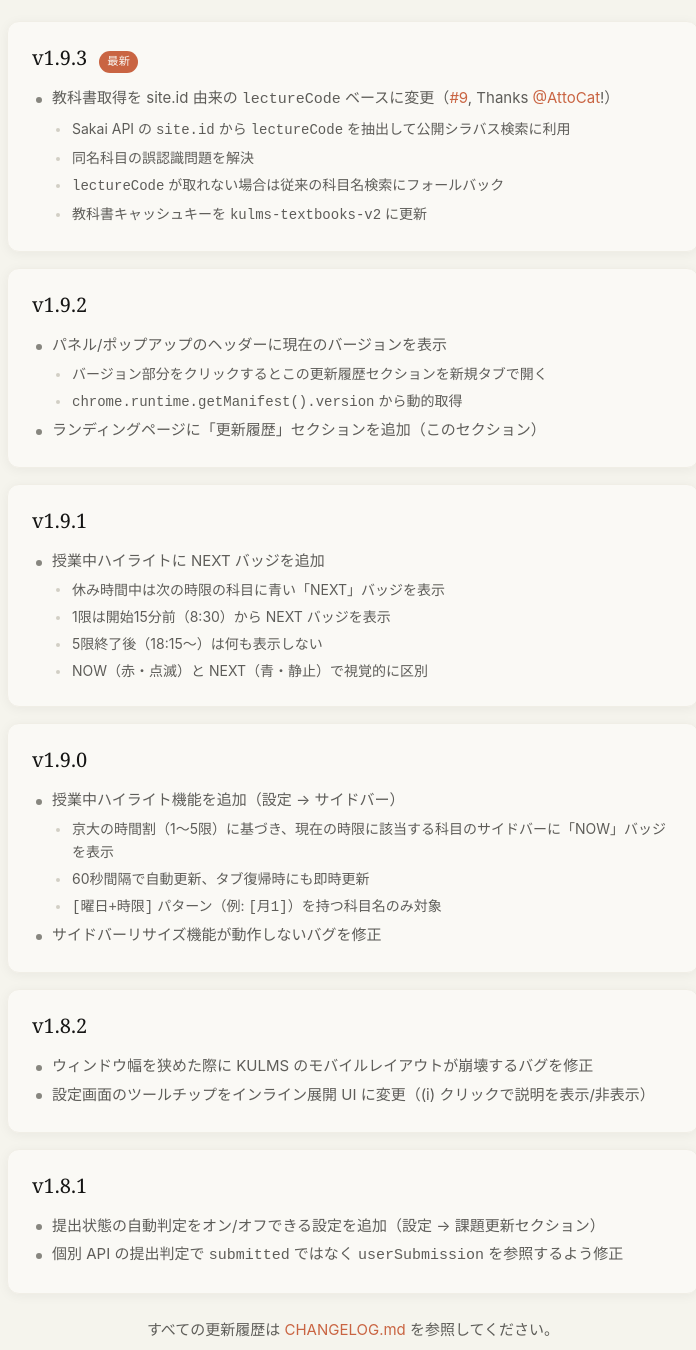
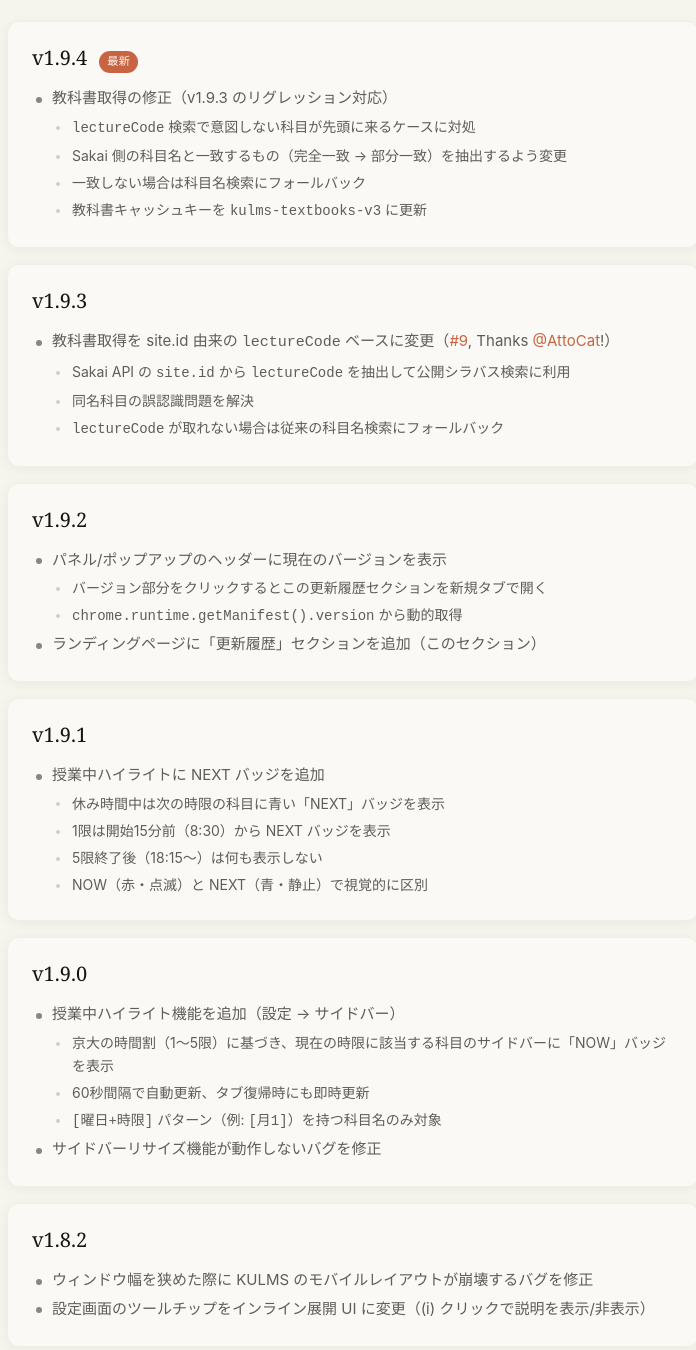
Before and after one commit to Radian0523/kulms-extension, a browser extension: page docs/index.html in a window 1280 px wide. Shown: the part 1946-3296 px from the top of the page, without its empty margins (287-983 px from the left). Drawn offline with Linux system fonts and the light colour scheme.

Commit message:
docs: v1.9.4 リリースノート + バージョン更新
Co-Authored-By: Claude Opus 4.6 <noreply@anthropic.com>

```diff
--- a/docs/index.html
+++ b/docs/index.html
@@ -347,8 +347,24 @@ a:hover{text-decoration:underline}
 
   <article class="release">
     <div class="release-head">
+      <span class="release-version">v1.9.4</span>
+      <span class="release-latest">最新</span>
+    </div>
+    <ul>
+      <li>教科書取得の修正（v1.9.3 のリグレッション対応）
+        <ul>
+          <li><code>lectureCode</code> 検索で意図しない科目が先頭に来るケースに対処</li>
+          <li>Sakai 側の科目名と一致するもの（完全一致 → 部分一致）を抽出するよう変更</li>
+          <li>一致しない場合は科目名検索にフォールバック</li>
+          <li>教科書キャッシュキーを <code>kulms-textbooks-v3</code> に更新</li>
+        </ul>
+      </li>
+    </ul>
+  </article>
+
+  <article class="release">
+    <div class="release-head">
       <span class="release-version">v1.9.3</span>
-      <span class="release-latest">最新</span>
     </div>
     <ul>
       <li>教科書取得を site.id 由来の <code>lectureCode</code> ベースに変更（<a href="https://github.com/Radian0523/kulms-extension/pull/9" target="_blank" rel="noopener">#9</a>, Thanks <a href="https://github.com/AttoCat" target="_blank" rel="noopener">@AttoCat</a>!）
@@ -356,7 +372,6 @@ a:hover{text-decoration:underline}
           <li>Sakai API の <code>site.id</code> から <code>lectureCode</code> を抽出して公開シラバス検索に利用</li>
           <li>同名科目の誤認識問題を解決</li>
           <li><code>lectureCode</code> が取れない場合は従来の科目名検索にフォールバック</li>
-          <li>教科書キャッシュキーを <code>kulms-textbooks-v2</code> に更新</li>
         </ul>
       </li>
     </ul>
@@ -419,16 +434,6 @@ a:hover{text-decoration:underline}
     </ul>
   </article>
 
-  <article class="release">
-    <div class="release-head">
-      <span class="release-version">v1.8.1</span>
-    </div>
-    <ul>
-      <li>提出状態の自動判定をオン/オフできる設定を追加（設定 → 課題更新セクション）</li>
-      <li>個別 API の提出判定で <code>submitted</code> ではなく <code>userSubmission</code> を参照するよう修正</li>
-    </ul>
-  </article>
-
   <p class="changelog-more">
     すべての更新履歴は <a href="https://github.com/Radian0523/kulms-extension/blob/main/CHANGELOG.md" target="_blank" rel="noopener">CHANGELOG.md</a> を参照してください。
   </p>
```
Also changed, not shown: STORE_DESCRIPTION.md (+6 -0 lines), CHANGELOG.md, manifest.json, safari/KULMS+ Extension/Resources/manifest.json.
